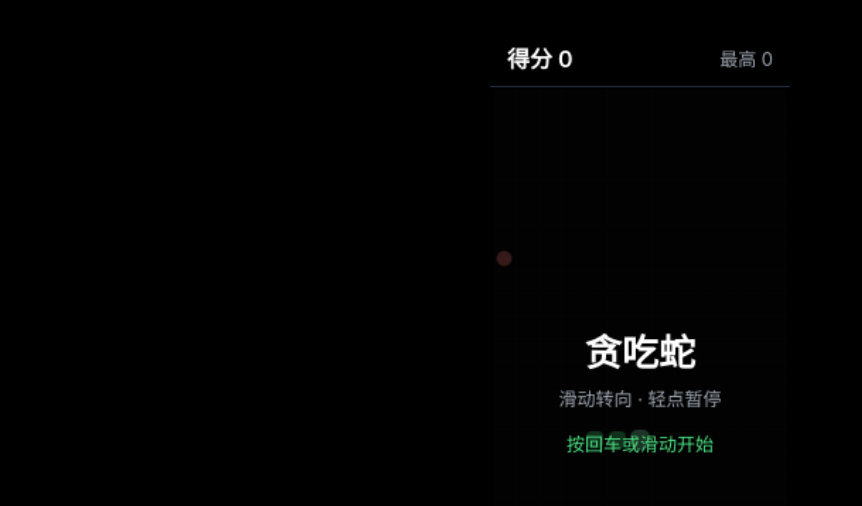
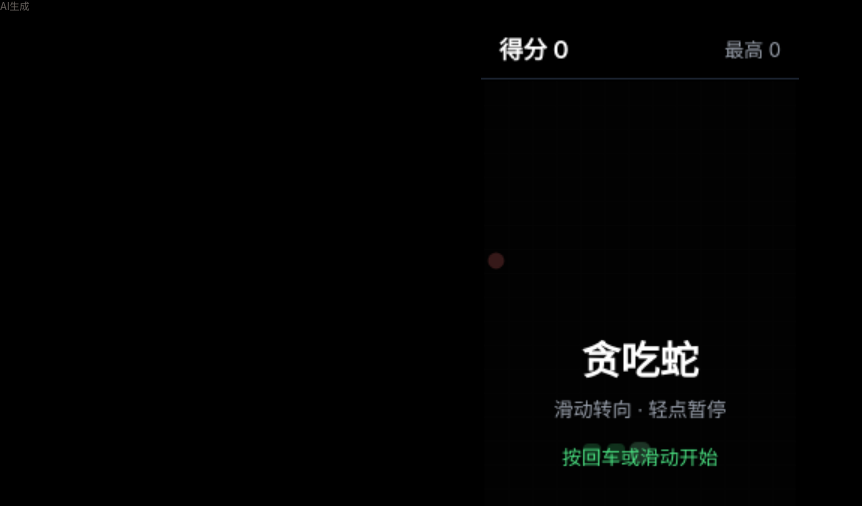
Before and after one commit to lzylovec/Smart_band, a plain HTML site: page prototype/index.html in a window 1280 px wide. Shown: the whole page, without its empty margins (0-862 px from the left). Drawn offline with Linux system fonts and the light colour scheme.

Commit message:
feat: 贪吃蛇移植为 Vela 快应用，产出 debug+release 双 rpk
quickapp/ 单页实现：div 绝对定位渲染（无 canvas）、触屏滑动/轻点、
@system.storage 最高分、掉头保护对照当前 dir、onHide/onDestroy 清定时器；
manifest designWidth 212。原型布局改为 flex 以兼容 AI 内容标记不挤出画布。

```diff
--- a/prototype/index.html
+++ b/prototype/index.html
@@ -1,3 +1,4 @@
+<!-- AI生成 -->
 <!DOCTYPE html>
 <html lang="zh-CN">
 <head>
@@ -12,16 +13,22 @@
     overflow: hidden;
     font-family: -apple-system, "PingFang SC", "Microsoft YaHei", sans-serif;
   }
+  body {
+    display: flex;
+    flex-direction: column;
+  }
   #stage {
-    height: 100%;
+    flex: 1;
+    min-height: 0;
     display: flex;
     align-items: center;
     justify-content: center;
   }
   #c {
     display: block;
-    height: min(92vh, 780px);
+    height: 100%;
     width: auto;
+    max-width: 100%;
     border-radius: 24px;
     touch-action: none;
     -webkit-user-select: none;
@@ -30,6 +37,8 @@
 </style>
 </head>
 <body>
+<p data-aigc-mark="1" style="margin:0 0 8px;font-size:10px;line-height:1.3;color:#6b6560;font-weight:400;">AI生成</p>
+
 <div id="stage"><canvas id="c" width="212" height="520"></canvas></div>
 <script>
 (function () {
```
Also changed, not shown: quickapp/package.json (added, +17 -0 lines), quickapp/src/common/logo.png (added), quickapp/src/manifest.json (added), 6 other files.
